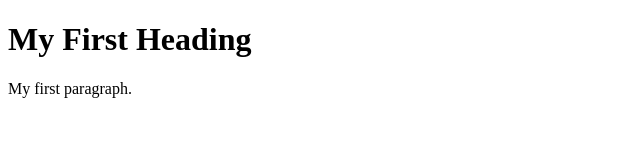
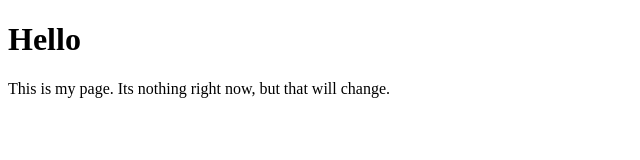
Before and after one commit to phayes02/webdev, a plain HTML site: page index.html in a window 1280 px wide. Shown: the whole page, without its empty margins (0-640 px from the left). Drawn offline with Linux system fonts and the light colour scheme.

Commit message:
Update index.html

```diff
--- a/index.html
+++ b/index.html
@@ -2,8 +2,8 @@
 <html>
 <body>
 
-<h1>My First Heading</h1>
-<p>My first paragraph.</p>
+<h1>Hello</h1>
+<p>This is my page. Its nothing right now, but that will change.</p>
 
 </body>
 </html>
```
